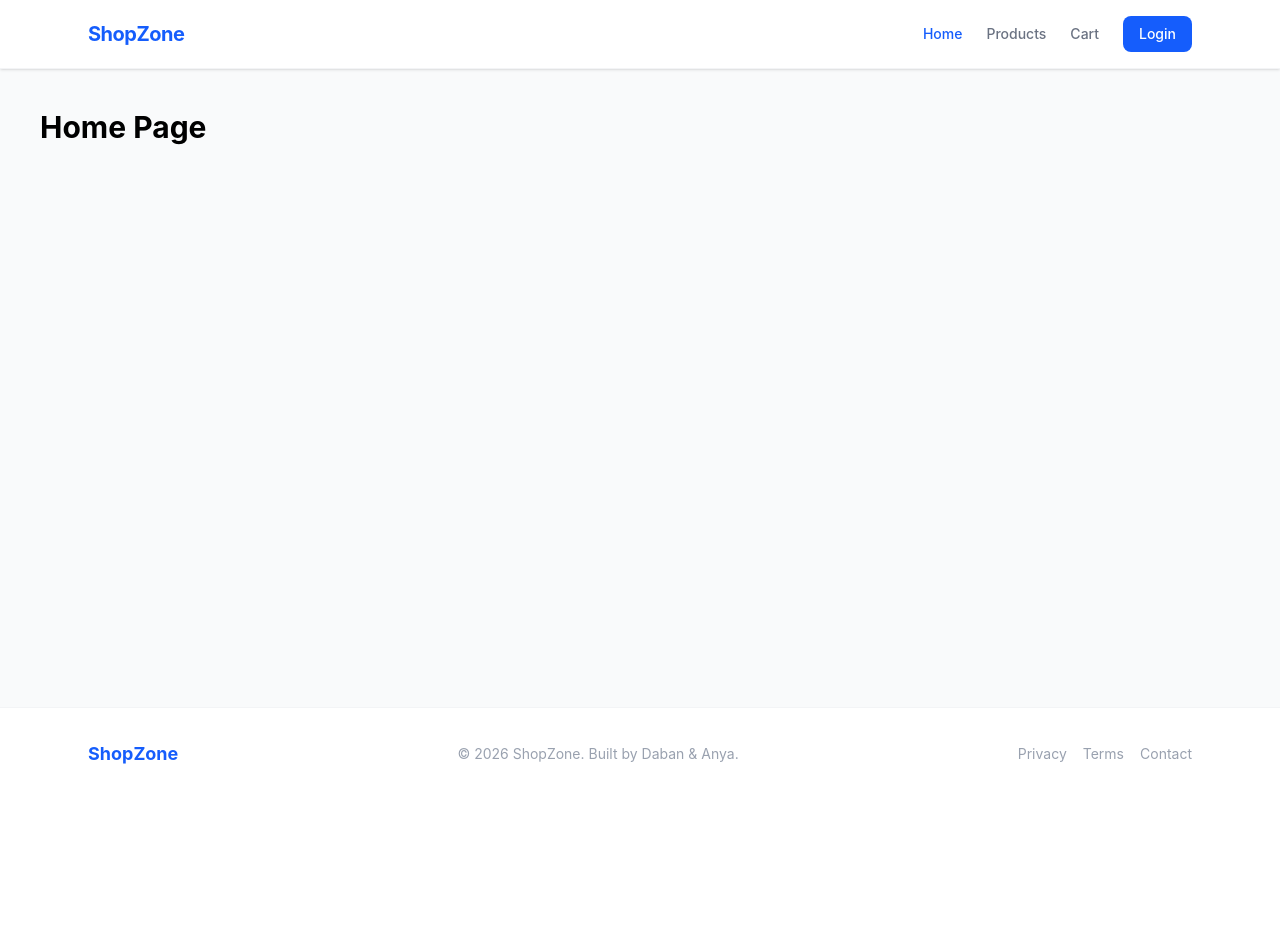
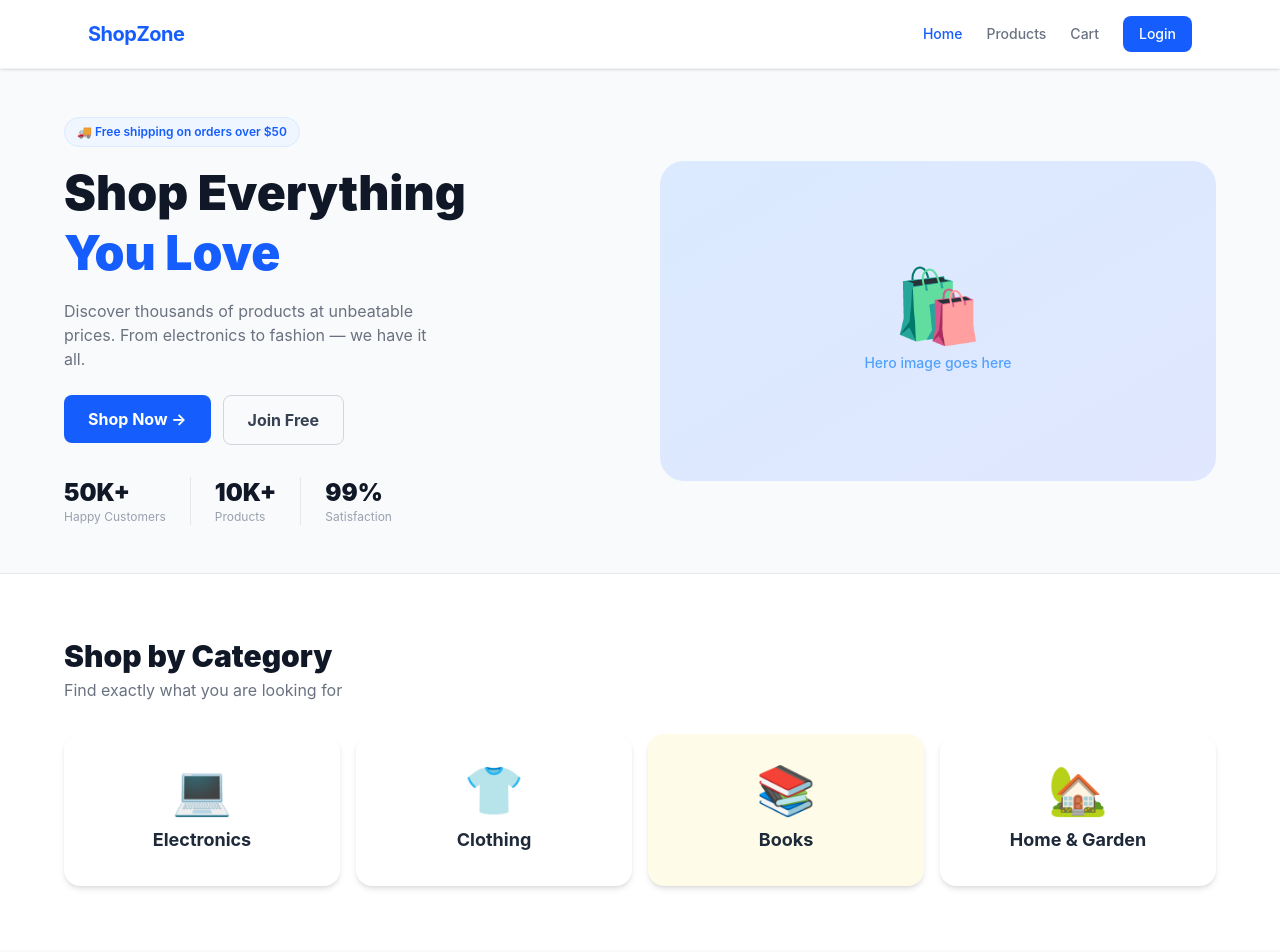
Before and after one commit to dabanzall/e-commerce-series, a React (Vite) app in the folder client/: page / in a window 1280 px wide. Shown: the top 952 px of the page. Before the commit the page ends 800 px from the top, so only its background shows below. Built offline with nearby package versions, Linux system fonts and the light colour scheme.

Commit message:
episode-04: homepage design

```diff
--- a/client/src/Pages/Home.jsx
+++ b/client/src/Pages/Home.jsx
@@ -1,5 +1,161 @@
+import { Link } from 'react-router-dom'
+import { Button, Badge, Card } from '../components'
+
+const categories = [
+  { name: "Electronics", icon: "💻", color: "bg-blue-50 hover:bg-blue-100" },
+  { name: "Clothing", icon: "👕", color: "bg-purple-50 hover:bg-purple-100" },
+  { name: "Books", icon: "📚", color: "bg-yellow-50 hover:bg-yellow-100" },
+  { name: "Home & Garden", icon: "🏡", color: "bg-green-50 hover:bg-green-100" },
+]
+
 function Home() {
-  return <h1 className="text-3xl font-bold p-10">Home Page</h1>
+  return (
+    <div className="min-h-screen">
+
+      {/* Hero Section */}
+      <section className="bg-gray-50 border-b border-gray-200 py-12 px-6">
+        <div className="max-w-6xl mx-auto flex flex-col md:flex-row items-center gap-10">
+
+          {/* Left — Text */}
+          <div className="flex-1 flex flex-col gap-4">
+            <span className="bg-blue-50 text-blue-600 text-xs font-semibold px-3 py-1.5 rounded-full w-fit border border-blue-100">
+              🚚 Free shipping on orders over $50
+            </span>
+            <h1 className="text-5xl font-black text-gray-900 leading-tight">
+              Shop Everything <br />
+              <span className="text-blue-600">You Love</span>
+            </h1>
+            <p className="text-gray-500 text-base max-w-sm">
+              Discover thousands of products at unbeatable prices.
+              From electronics to fashion — we have it all.
+            </p>
+            <div className="flex gap-3 flex-wrap mt-2">
+              <Link to="/products">
+                <button className="bg-blue-600 text-white font-bold px-6 py-3 rounded-lg hover:bg-blue-700 transition-colors duration-200">
+                  Shop Now →
+                </button>
+              </Link>
+              <Link to="/register">
+                <button className="border border-gray-300 text-gray-700 font-bold px-6 py-3 rounded-lg hover:bg-gray-100 transition-colors duration-200">
+                  Join Free
+                </button>
+              </Link>
+            </div>
+            <div className="flex gap-6 mt-4">
+              <div>
+                <p className="text-2xl font-black text-gray-900">50K+</p>
+                <p className="text-xs text-gray-400">Happy Customers</p>
+              </div>
+              <div className="w-px bg-gray-200" />
+              <div>
+                <p className="text-2xl font-black text-gray-900">10K+</p>
+                <p className="text-xs text-gray-400">Products</p>
+              </div>
+              <div className="w-px bg-gray-200" />
+              <div>
+                <p className="text-2xl font-black text-gray-900">99%</p>
+                <p className="text-xs text-gray-400">Satisfaction</p>
+              </div>
+            </div>
+          </div>
+
+          {/* Right — Image Placeholder */}
+          <div className="flex-1 w-full">
+            <div className="bg-gradient-to-br from-blue-100 to-indigo-100 rounded-3xl h-80 flex flex-col items-center justify-center gap-3">
+              <div className="text-7xl">🛍️</div>
+              <p className="text-sm font-medium text-blue-400">Hero image goes here</p>
+            </div>
+          </div>
+
+        </div>
+      </section>
+
+      {/* Categories Section */}
+      <section className="py-16 px-6 bg-white">
+        <div className="max-w-6xl mx-auto">
+          <div className="flex items-center justify-between mb-8">
+            <div>
+              <h2 className="text-3xl font-black text-gray-900">Shop by Category</h2>
+              <p className="text-gray-500 mt-1">Find exactly what you are looking for</p>
+            </div>
+          </div>
+          <div className="grid grid-cols-2 sm:grid-cols-4 gap-4">
+            {categories.map((cat) => (
+              <Link to="/products" key={cat.name}>
+                <Card hover className={`text-center py-8 ${cat.color}`}>
+                  <div className="text-5xl mb-3">{cat.icon}</div>
+                  <h3 className="font-bold text-gray-800 text-sm sm:text-lg">{cat.name}</h3>
+                </Card>
+              </Link>
+            ))}
+          </div>
+        </div>
+      </section>
+
+      {/* Featured Products Section */}
+      <section className="py-16 px-6 bg-gray-50">
+        <div className="max-w-6xl mx-auto">
+          <div className="flex items-center justify-between mb-8">
+            <div>
+              <h2 className="text-3xl font-black text-gray-900">Featured Products</h2>
+              <p className="text-gray-500 mt-1">Handpicked just for you</p>
+            </div>
+            <Link to="/products">
+              <Button variant="secondary">View All →</Button>
+            </Link>
+          </div>
+          <div className="flex flex-col items-center justify-center py-20 text-center bg-white rounded-2xl border border-gray-100">
+            <div className="text-6xl mb-4">🛍️</div>
+            <h3 className="text-xl font-bold text-gray-700 mb-2">No products yet</h3>
+            <p className="text-gray-400 text-sm">Products will appear here once the backend is connected.</p>
+          </div>
+        </div>
+      </section>
+
+      {/* Promotional Banner */}
+      <section className="py-16 px-6 bg-gradient-to-r from-gray-900 to-gray-800 text-white">
+        <div className="max-w-6xl mx-auto flex flex-col md:flex-row items-center justify-between gap-8">
+          <div>
+            <Badge color="yellow">Limited Time</Badge>
+            <h2 className="text-4xl font-black text-white mt-3">Get 20% Off</h2>
+            <p className="text-gray-400 mt-2 text-lg">
+              On your first order. Use code{' '}
+              <span className="text-yellow-400 font-black bg-yellow-400/10 px-2 py-0.5 rounded">
+                SHOPZONE20
+              </span>
+            </p>
+          </div>
+          <Link to="/products">
+            <button className="bg-yellow-400 text-gray-900 font-black px-10 py-4 rounded-xl hover:bg-yellow-300 transition-all duration-200 shadow-lg hover:shadow-xl hover:-translate-y-0.5 text-lg whitespace-nowrap">
+              Claim Offer →
+            </button>
+          </Link>
+        </div>
+      </section>
+
+      {/* Newsletter Section */}
+      <section className="py-16 px-6 bg-blue-600">
+        <div className="max-w-xl mx-auto text-center">
+          <h2 className="text-3xl font-black text-white mb-2">Stay in the Loop</h2>
+          <p className="text-blue-100 mb-8">
+            Get the latest deals and new arrivals straight to your inbox.
+          </p>
+          <div className="flex gap-3 bg-white p-2 rounded-xl shadow-lg">
+            <input
+              type="email"
+              placeholder="Enter your email address..."
+              className="flex-1 px-4 py-2 text-sm focus:outline-none text-gray-700 bg-transparent"
+            />
+            <button className="bg-blue-600 text-white font-bold px-6 py-2 rounded-lg hover:bg-blue-700 transition-colors duration-200 whitespace-nowrap text-sm">
+              Subscribe
+            </button>
+          </div>
+          <p className="text-blue-200 text-xs mt-3">No spam ever. Unsubscribe anytime.</p>
+        </div>
+      </section>
+
+    </div>
+  )
 }
 
 export default Home
```
